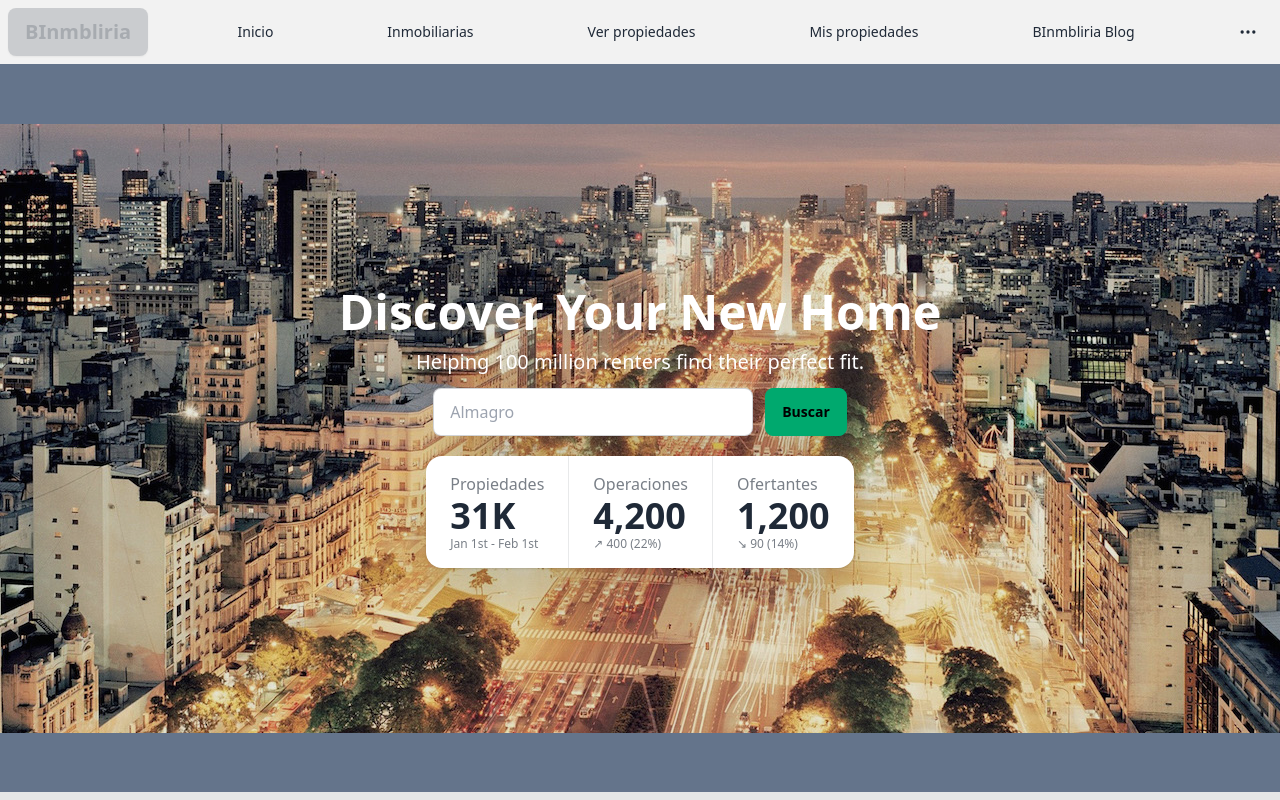
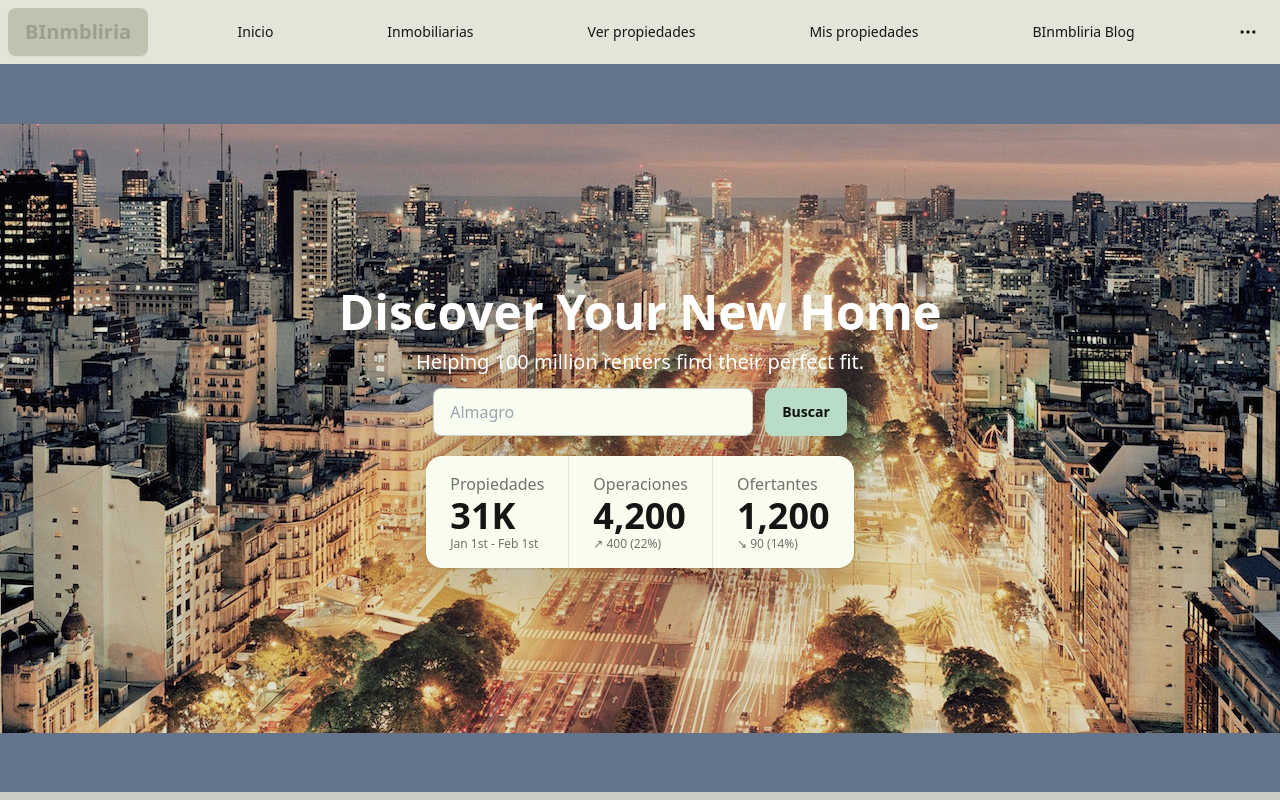
Before and after one commit to nahuel-rtms/airbnb-clone, a React (Vite) app: page / in a window 1280 px wide. Built offline with nearby package versions, Linux system fonts and the light colour scheme; no server answers.

Commit message:
new theme

```diff
--- a/tailwind.config.js
+++ b/tailwind.config.js
@@ -23,4 +23,7 @@ export default {
       })
     },
   ],
+  daisyui: {
+    themes: ["lemonade"], // Solo habilita el tema light
+  }
 }
```
